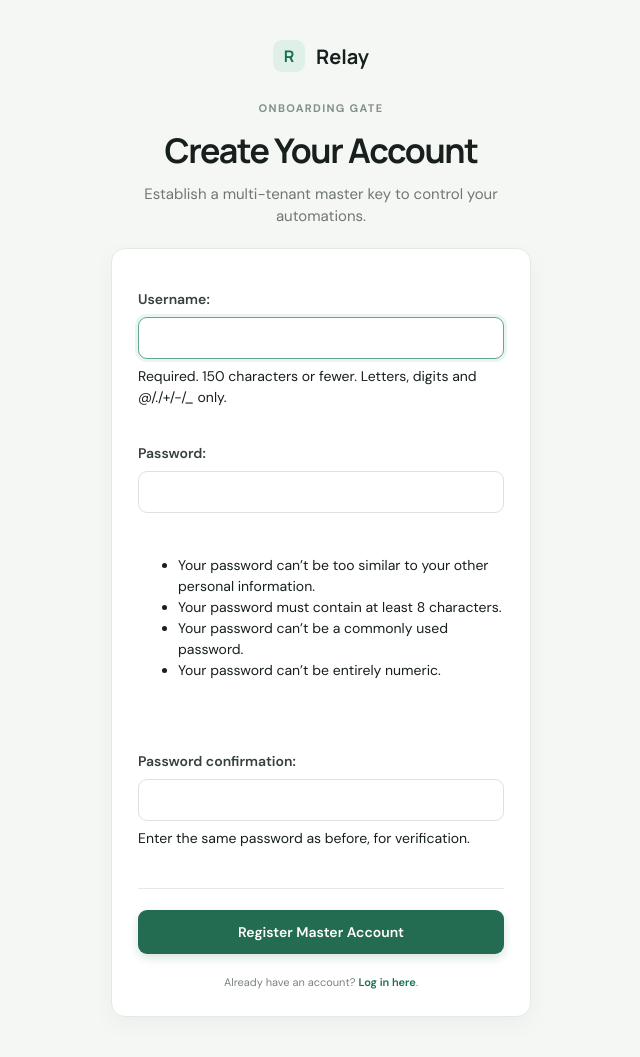
After one commit to wilson-pok-hackathons/agentic-onboarder, a Django app: page /signup/ in a window 1280 px wide. The commit adds this page. Shown: the whole page, without its empty margins (319-959 px from the left). Run offline with Django 5.2, Linux system fonts and the light colour scheme.

Commit message:
Login and Signup page
Got aa login and signup page going! Needs a bit more touching up but its
in working order for the application.

Still working on the organization enrollment and configuration

```diff
--- a/core/static/core/app.css
+++ b/core/static/core/app.css
@@ -689,6 +689,14 @@ tr:last-child td {
   margin-bottom: 18px;
 }
 
+.field p {
+  display: flex;
+  flex-direction: column;
+  gap: 7px;
+  margin-bottom: 14px;
+  width: 100%;
+}
+
 .field label {
   font-weight: 600;
   color: #35413d;
@@ -1307,6 +1315,32 @@ tr:last-child td {
   color: #885a1b;
 }
 
+/* ── Auth shell (login / signup — no sidebar) ─────────────────── */
+
+.auth-body {
+  min-height: 100vh;
+  display: flex;
+  align-items: center;
+  justify-content: center;
+  padding: 40px 20px;
+}
+
+.auth-shell {
+  width: 100%;
+  max-width: 420px;
+}
+
+.auth-brand {
+  justify-content: center;
+  padding: 0 0 28px;
+  color: var(--ink);
+}
+
+.auth-brand .brand-mark {
+  background: #dff0e8;
+  color: var(--green);
+}
+
 /* ── Responsive ────────────────────────────────────────────────── */
 
 @media (max-width: 1050px) {
--- /dev/null
+++ b/core/templates/core/auth_base.html
@@ -0,0 +1,31 @@
+{% load static %}
+<!doctype html>
+<html lang="en">
+<head>
+  <meta charset="utf-8">
+  <meta name="viewport" content="width=device-width, initial-scale=1">
+  <title>{% block title %}Relay{% endblock %} · Agentic onboarding</title>
+  <link rel="preconnect" href="https://fonts.googleapis.com">
+  <link rel="preconnect" href="https://fonts.gstatic.com" crossorigin>
+  <link href="https://fonts.googleapis.com/css2?family=DM+Sans:wght@400;500;600;700&family=Manrope:wght@600;700&display=swap" rel="stylesheet">
+  <link rel="stylesheet" href="{% static 'core/app.css' %}">
+</head>
+<body class="auth-body">
+  <div class="auth-shell">
+    <a class="brand auth-brand" href="{% url 'login' %}">
+      <span class="brand-mark">R</span>
+      <span>Relay</span>
+    </a>
+
+    {% if messages %}
+      {% for message in messages %}
+        <div class="flash {{ message.tags }}" style="max-width: 420px; margin: 0 auto 15px;">{{ message }}</div>
+      {% endfor %}
+    {% endif %}
+
+    {% block content %}{% endblock %}
+  </div>
+
+  {% block scripts %}{% endblock %}
+</body>
+</html>
--- /dev/null
+++ b/core/templates/core/signup.html
@@ -0,0 +1,33 @@
+{% extends "core/auth_base.html" %}
+
+{% block title %}Sign up{% endblock %}
+
+{% block content %}
+<div class="page-heading" style="max-width: 420px; margin: 0 auto 20px; text-align: center;">
+    <p class="kicker">ONBOARDING GATE</p>
+    <h1>Create Your Account</h1>
+    <p>Establish a multi-tenant master key to control your automations.</p>
+</div>
+
+<div class="panel form-card">
+    <form method="POST">
+        {% csrf_token %}
+
+        <div class="field">
+            {{ form.as_p }}
+        </div>
+
+        <div class="divider" style="margin-top: 25px;"></div>
+
+        <button type="submit" class="button primary" style="width: 100%; justify-content: center; height: 44px;">
+            Register Master Account
+        </button>
+    </form>
+
+    <div class="form-actions" style="margin-top: 20px; justify-content: center; border-top: 0; padding-top: 0;">
+        <span>Already have an account?
+            <a href="{% url 'login' %}" style="color: var(--green); font-weight: 600; text-decoration: none;">Log in here</a>.
+        </span>
+    </div>
+</div>
+{% endblock %}
--- a/core/urls.py
+++ b/core/urls.py
@@ -7,15 +7,24 @@ User browser -> urls.py -> matches path -> dispatches to views.py
 '''
 
 
+
 from django.urls import path
 
 from . import views
 
 
+
 urlpatterns = [
-    # Full-page routes shown directly in the browser.
+    # Auth
+    path("", views.dashboard, name="dashboard"),
+    path("signup/", views.user_signup, name="signup"),
+    path("login/", views.user_login, name="login"),
+    path("logout/", views.user_logout, name="logout"),
+
+    # Application
     path("", views.dashboard, name="dashboard"),
     path("setup/", views.organization_setup, name="setup"),
+    path("organizations/add/", views.add_organization, name="add_organization"),
     path("setup/<slug:slug>/", views.organization_setup, name="organization_setup"),
     path("onboard/", views.new_onboarding, name="new_onboarding"),
     path("runs/<uuid:run_id>/", views.run_detail, name="run_detail"),
--- a/core/views.py
+++ b/core/views.py
@@ -8,44 +8,147 @@ urls.py -> views.py -> calls services.py -> return Response (HTML/JSON)
 '''
 
 
+
 from django.contrib import messages
+from django.contrib.auth import login, logout, authenticate
+from django.contrib.auth.forms import UserCreationForm, AuthenticationForm
+from django.contrib.auth.decorators import login_required
 from django.http import HttpResponseBadRequest, JsonResponse
 from django.shortcuts import get_object_or_404, redirect, render
+from django.utils.text import slugify
 from django.views.decorators.http import require_POST
 
 from .models import OnboardingRun, Organization
-from .services import advance_run, create_run, ensure_demo_data, resume_run
+from .services import advance_run, create_run, resume_run
 
 
+
+# ======================== AUTHENTICATION (SIGNUP/LOGIN) ============================
+# ===================================================================================
+#
+# Handles users signing up and logging in
+#
+# ===================================================================================
+
+def user_signup(request):
+    """Render signup page on GET, process registration on POST."""
+    if request.method == "POST":
+        form = UserCreationForm(request.POST)
+        if form.is_valid():
+            user = form.save()
+            login(request, user) # Automatically log them in after registration
+            messages.success(request, "Account created successfully!")
+            return redirect("dashboard")
+    else:
+        form = UserCreationForm()
+    return render(request, "core/signup.html", {"form": form})
+
+
+def user_login(request):
+    """Render login page on GET, authenticate user session on POST."""
+    if request.method == "POST":
+        form = AuthenticationForm(request, data=request.POST)
+        if form.is_valid():
+            username = form.cleaned_data.get("username")
+            password = form.cleaned_data.get("password")
+            user = authenticate(username=username, password=password)
+            if user is not None:
+                login(request, user)
+                return redirect("dashboard")
+    else:
+        form = AuthenticationForm()
+    return render(request, "core/login.html", {"form": form})
+
+def user_logout(request):
+    """Terminate the active user session and send them back to login."""
+    logout(request)
+    return redirect("login")
+
+
+
+# ======================== CORE APP (USER RESTRICTED) ============================
+# ================================================================================
+#
+# Handles rendering the portal for the applicaation with only the currently signed
+# in users data
+#
+# ================================================================================
+
+@login_required(login_url="login")
 def dashboard(request):
     """Render organization cards, recent runs, and status totals."""
-    # Seeding on access keeps this hackathon MVP immediately usable. In a
-    # production app, seed data would normally be created by a data migration
-    # or management command instead of during web requests.
-    ensure_demo_data()
-    organizations = Organization.objects.filter(is_active=True)
-    # select_related fetches each run and its organization in one SQL query,
-    # avoiding an extra database query per table row in the template.
-    runs = OnboardingRun.objects.select_related("organization").all().order_by("-created_at")[:8]
-    counts = {key: OnboardingRun.objects.filter(status=value).count() for key, value in {
-        "active": OnboardingRun.Status.RUNNING,
-        "attention": OnboardingRun.Status.WAITING,
-        "completed": OnboardingRun.Status.COMPLETED,
-        "failed": OnboardingRun.Status.FAILED,
-    }.items()}
-    return render(request, "core/dashboard.html", {"organizations": organizations, "runs": runs, "counts": counts, "page": "dashboard"})
+    # filter orgs by the logged in user
+    organizations = Organization.objects.filter(owner=request.user, is_active=True)
+
+    # grab only recent runs for this user
+    runs = OnboardingRun.objects.select_related("organization").filter(
+        organization__owner=request.user
+    ).order_by("-created_at")[:8]
+
+
+    counts = {key: OnboardingRun.objects.filter(organization__owner=request.user, status=value).count()
+        for key, value in {
+            "active": OnboardingRun.Status.RUNNING,
+            "attention": OnboardingRun.Status.WAITING,
+            "completed": OnboardingRun.Status.COMPLETED,
+            "failed": OnboardingRun.Status.FAILED,
+        }.items()}
+
+    return render(request, "core/dashboard.html", {
+        "organizations": organizations,
+        "runs": runs,
+        "counts": counts,
+        "page": "dashboard"
+    })
+
+
+@login_required(login_url="login")
+def add_organization(request):
+    """Processes frontend form submission to spawn a new tenant under this user."""
+    if request.method == "POST":
+        name = request.POST.get("name", "").strip()
+        entity_type = request.POST.get("entity_type", "").strip()
+        description = request.POST.get("description", "").strip()
+
+        if not name or not entity_type:
+            messages.error(request, "All fields are required to establish an organization.")
+            return render(request, "core/add_organization.html")
+
+        # Create a unique URL slug
+        base_slug = slugify(name)
+        slug = base_slug
+        counter = 1
+        while Organization.objects.filter(slug=slug).exists():
+            slug = f"{base_slug}-{counter}"
+            counter += 1
+
+        # Save to database tied directly to the current user
+        org = Organization.objects.create(
+            owner=request.user, # The Multi-Tenant security link!
+            name=name,
+            slug=slug,
+            entity_type=entity_type,
+            description=description,
+            workflow=[
+                {"key": "extract", "title": "Extract Info", "capability": "extract_entity_information", "requires": ["name"]}
+            ]
+        )
+
+        messages.success(request, f"New organization '{org.name}' added successfully!")
+        return redirect("organization_setup", slug=org.slug)
+
+    return render(request, "core/add_organization.html")
+
 
 
 def organization_setup(request, slug=None):
     """Display the selected organization's generated configuration."""
-    ensure_demo_data()
     organization = get_object_or_404(Organization, slug=slug) if slug else Organization.objects.first()
     return render(request, "core/setup.html", {"organization": organization, "organizations": Organization.objects.all(), "page": "setup"})
 
 
 def new_onboarding(request):
     """Display the intake form on GET and create a run on POST."""
-    ensure_demo_data()
     organizations = Organization.objects.filter(is_active=True)
     # The organization can come from a query string when switching the preview,
     # or from the submitted form during POST.
```
Also changed, not shown: core/admin.py (+6 -1 lines), core/models.py (+19 -3 lines), core/services.py (+33 -58 lines), core/templates/core/add_organization.html (added, +87 -0 lines), core/templates/core/login.html (added, +39 -0 lines), requirements.txt (+72 -8 lines).
